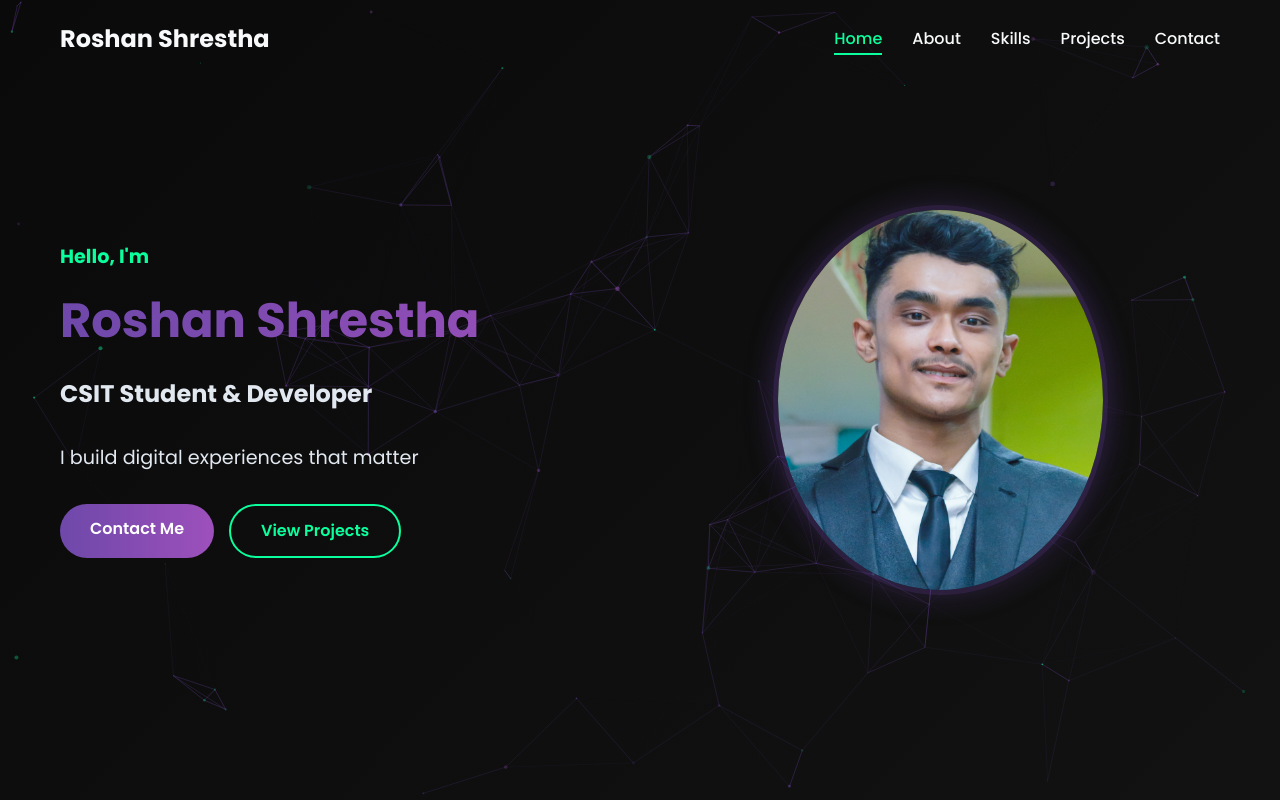
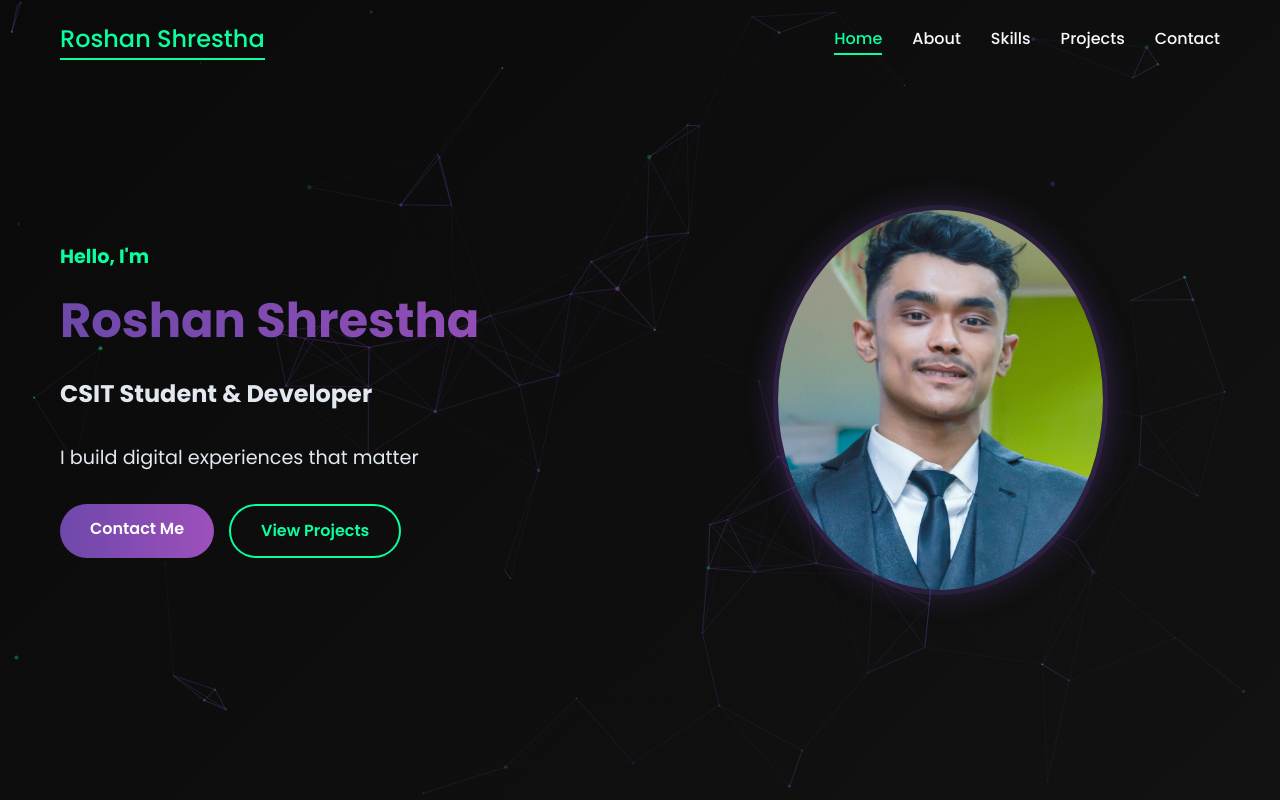
Before and after one commit to roshansth10/Porfolio_1, a plain HTML site: page index.html in a window 1280 px wide. Shown: the top 800 px of the page. Drawn offline with nearby package versions, Linux system fonts and the light colour scheme; animation ran at ten frames a second.

Commit message:
Update index.html

```diff
--- a/index.html
+++ b/index.html
@@ -17,7 +17,7 @@
             <div class="container">
                 <div class="logo">
 
-                    <span class="logo-text">Roshan Shrestha </span>
+                    <span > <a href="#home" class="nav-link active">Roshan Shrestha </a></span>
 
                 </div>
                 <ul class="nav-links">
```
